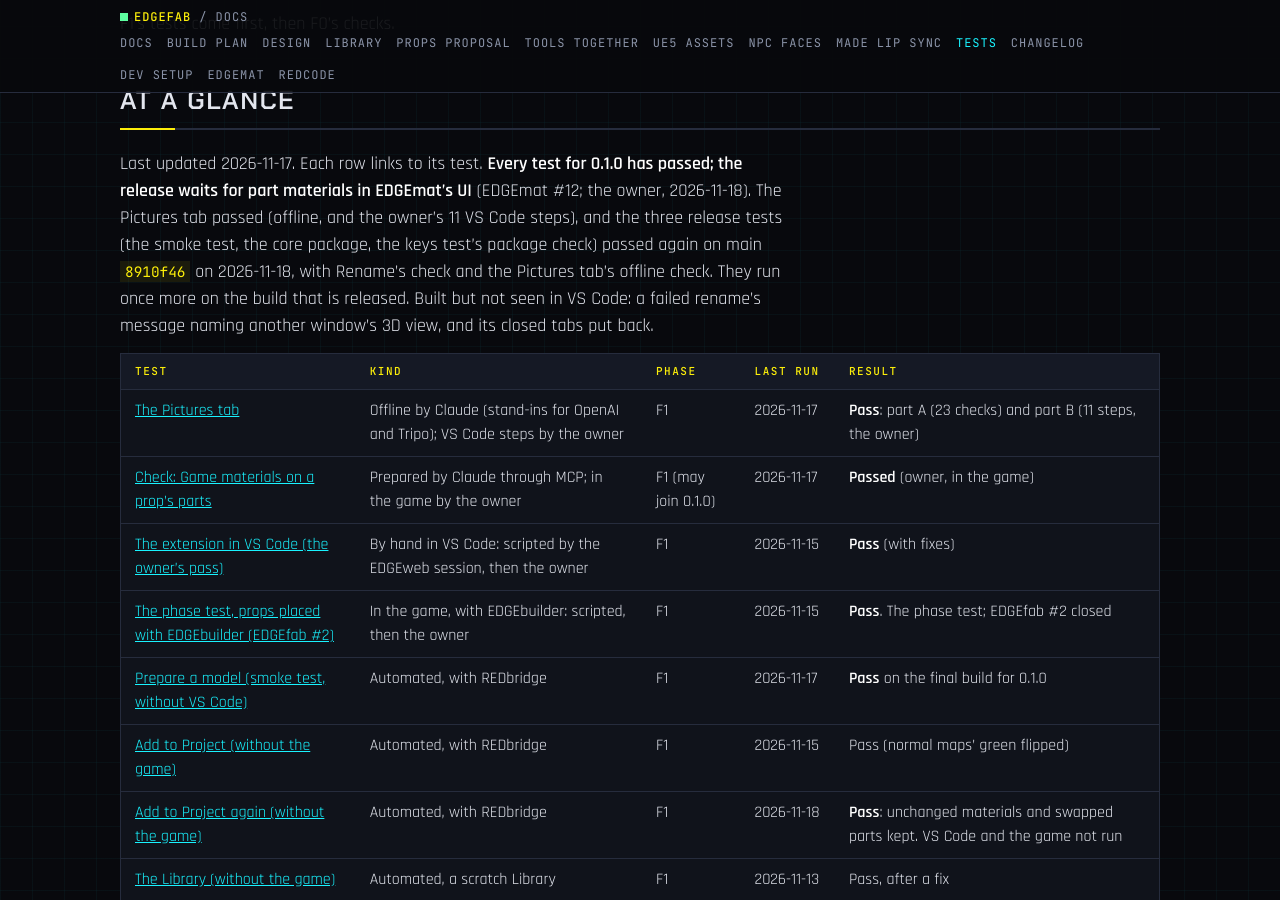
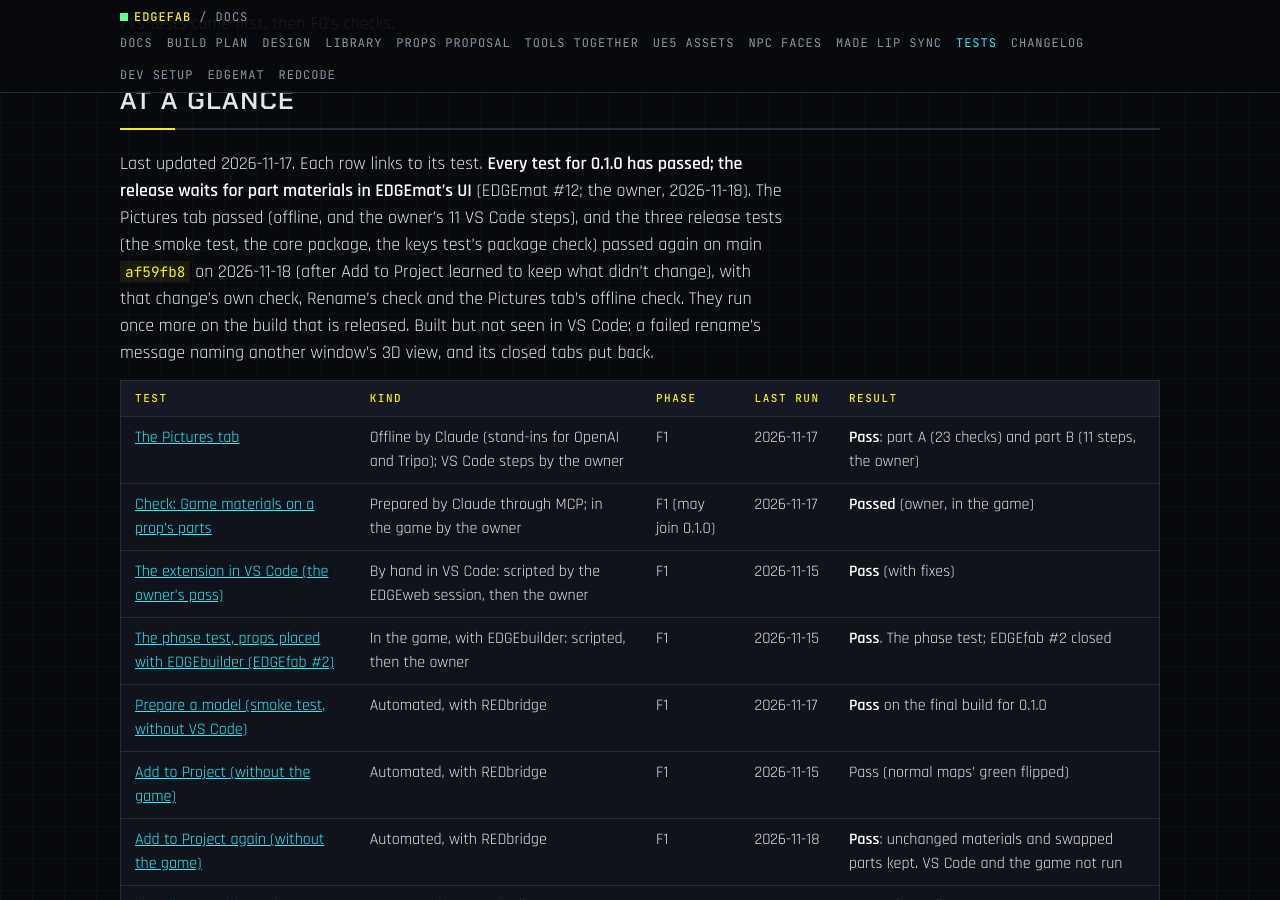
Before and after one commit to Edgemodders/EDGEfab, a Jekyll site: the page built from docs/testing.md, in a window 1280 px wide and 900 px high, scrolled down 422 px. Built offline with Jekyll 4.4.1, drawn with Linux system fonts in a browser that asks for light colours; some of the changed text lies outside the part shown.

Commit message:
Notes and tests: Add to Project again built and checked; EDGEmat #12 and #13 asked
Co-Authored-By: Claude Fable 5.2 <noreply@anthropic.com>

```diff
--- a/docs/testing.md
+++ b/docs/testing.md
@@ -12,7 +12,7 @@ F1's tests come first, then F0's checks.
 
 ## At a glance
 
-Last updated 2026-11-17. Each row links to its test. **Every test for 0.1.0 has passed; the release waits for part materials in EDGEmat's UI** (EDGEmat #12; the owner, 2026-11-18). The Pictures tab passed (offline, and the owner's 11 VS Code steps), and the three release tests (the smoke test, the core package, the keys test's package check) passed again on main `8910f46` on 2026-11-18, with Rename's check and the Pictures tab's offline check. They run once more on the build that is released. Built but not seen in VS Code: a failed rename's message naming another window's 3D view, and its closed tabs put back.
+Last updated 2026-11-17. Each row links to its test. **Every test for 0.1.0 has passed; the release waits for part materials in EDGEmat's UI** (EDGEmat #12; the owner, 2026-11-18). The Pictures tab passed (offline, and the owner's 11 VS Code steps), and the three release tests (the smoke test, the core package, the keys test's package check) passed again on main `af59fb8` on 2026-11-18 (after Add to Project learned to keep what didn't change), with that change's own check, Rename's check and the Pictures tab's offline check. They run once more on the build that is released. Built but not seen in VS Code: a failed rename's message naming another window's 3D view, and its closed tabs put back.
 
 | Test | Kind | Phase | Last run | Result |
 |---|---|---|---|---|
@@ -371,7 +371,7 @@ After the normal maps' green default (`addToProject.ts`, 2026-11-15), on the bui
 
 ### Run 9, 2026-11-17: passed (step 1), the final build for 0.1.0
 
-After the Pictures tab and its changes, on main `2f04616`, and again on `8d0c9ed` after Rename went all the way in, on `ac488ed`, and on `8910f46` after the Desk's labels changed (`ok` both, each time). Step 1 on copies of two Desk models in parts, into a scratch folder: `ok` both. The picture-first vending machine: 70 pieces into 6 parts, back faces on 5. The red vending machine made in the Pictures tab's run: 49 pieces into 10 parts, back faces on all 10. Both: three levels of detail, the quarter turn, the size-unknown note. Steps 2 and 3 are covered by the core package's Run 3 the same day.
+After the Pictures tab and its changes, on main `2f04616`, and again on `8d0c9ed` after Rename went all the way in, on `ac488ed`, on `8910f46` after the Desk's labels changed, and on `af59fb8` after Add to Project again (`ok` both, each time). Step 1 on copies of two Desk models in parts, into a scratch folder: `ok` both. The picture-first vending machine: 70 pieces into 6 parts, back faces on 5. The red vending machine made in the Pictures tab's run: 49 pieces into 10 parts, back faces on all 10. Both: three levels of detail, the quarter turn, the size-unknown note. Steps 2 and 3 are covered by the core package's Run 3 the same day.
 
 ## F1: Add to Project (without the game)
 
@@ -449,6 +449,8 @@ On main, the build with `keep.ts`, on a copy of the owner's Neon vending Box (6
 | 5, two of six materials made again | 130 s |
 | 6, a part on another material | 2.4 s |
 | 8, everything made again | 170 s |
+
+**Where the time goes** (a second run with each step timed): the three big parts, each a 4096² atlas, take 50 to 60 s each for their five textures (color 16 to 18 s, roughness and metal 5 to 7 s each, normal 12 to 16 s, the glow map 9 to 12 s); the three small parts 1 to 10 s each. So a changed material costs what its textures cost, and a glow strength change, which only needs a new `.mi`, still writes all five (62 s for one big part). Keeping the unchanged textures inside a changed material is EDGEmat's: asked as EDGEmat #13.
 
 **Not run:** in VS Code (the message's kept and swapped words, **Start Over...**), and with a part really swapped by EDGEmat's tools in a project, then seen in the game.
 
@@ -536,7 +538,7 @@ On main, the build with `renameInside` (core `make.ts`). On `vending_e2e` (6 mat
 
 ### Run 3, 2026-11-17: passed, the final build for 0.1.0
 
-On main `2f04616`, after the Pictures tab, and again on `8d0c9ed` after Rename went all the way in, on `ac488ed`, and on `8910f46` after the Desk's labels changed (the same results; 770 kB packed).
+On main `2f04616`, after the Pictures tab, and again on `8d0c9ed` after Rename went all the way in, on `ac488ed`, on `8910f46` after the Desk's labels changed, and on `af59fb8` after Add to Project again (the same results; 21 files with `keep.d.ts`, 781 kB packed).
 
 | Step | Result |
 |---|---|
@@ -713,7 +715,7 @@ Step 3 ran as [the owner's pass](#f1-the-extension-in-vs-code-the-owners-pass),
 
 ### Run 5, 2026-11-17: step 1 passed, the final build for 0.1.0
 
-On main `2f04616`, after the Pictures tab, and again on `8d0c9ed` after Rename went all the way in, on `ac488ed`, and on `8910f46` after the Desk's labels changed: `edgefab-0.1.0.vsix`, 11 files: **no match** for `ConvertTo-SecureString`, `SecureStringToBSTR` or `powershell`, and no key files.
+On main `2f04616`, after the Pictures tab, and again on `8d0c9ed` after Rename went all the way in, on `ac488ed`, on `8910f46` after the Desk's labels changed, and on `af59fb8` after Add to Project again: `edgefab-0.1.0.vsix`, 11 files: **no match** for `ConvertTo-SecureString`, `SecureStringToBSTR` or `powershell`, and no key files.
 
 ## F1: picture first and parts (without the game)
 
```
Also changed, not shown: CLAUDE.md (+3 -2 lines).
